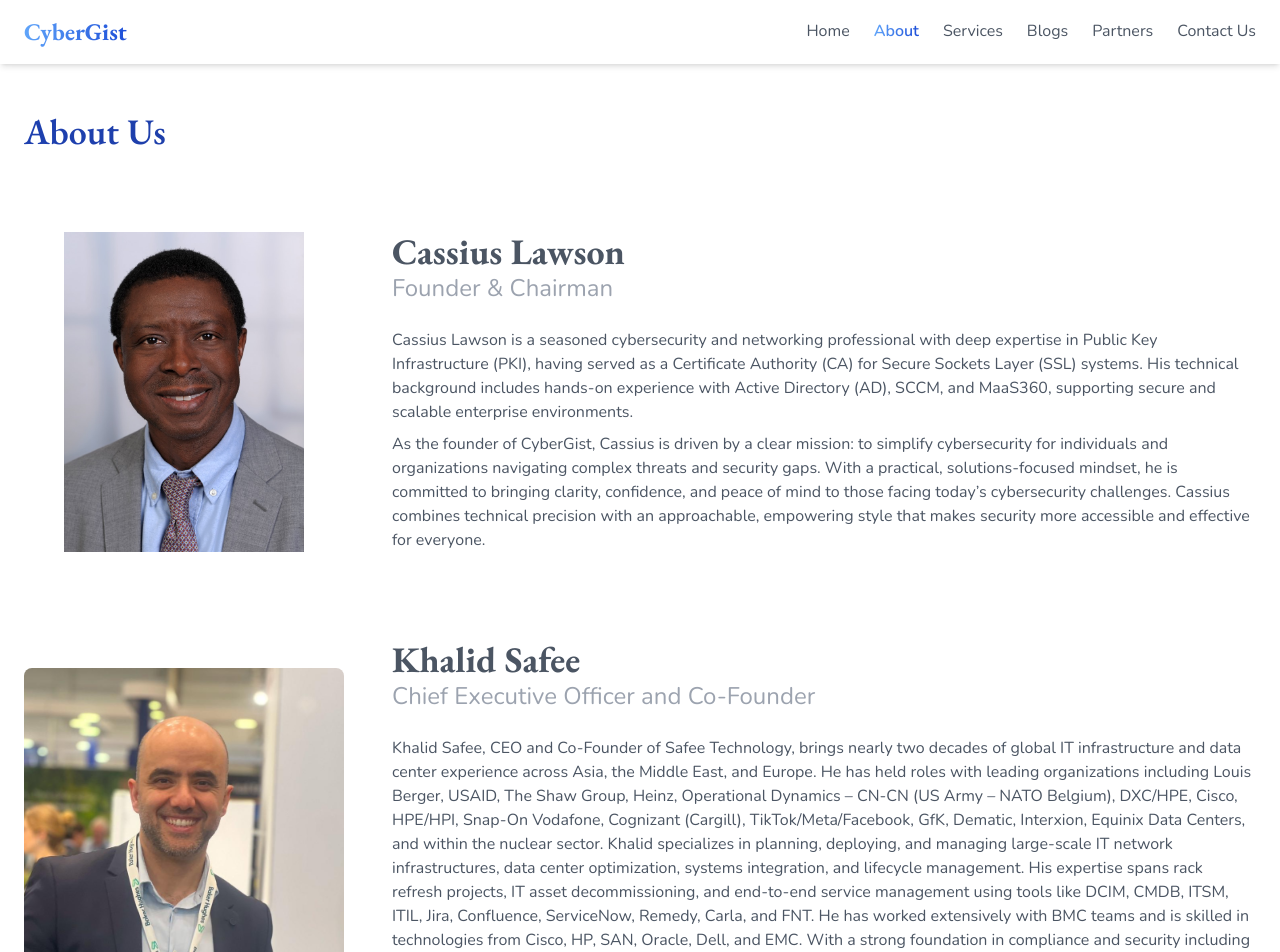
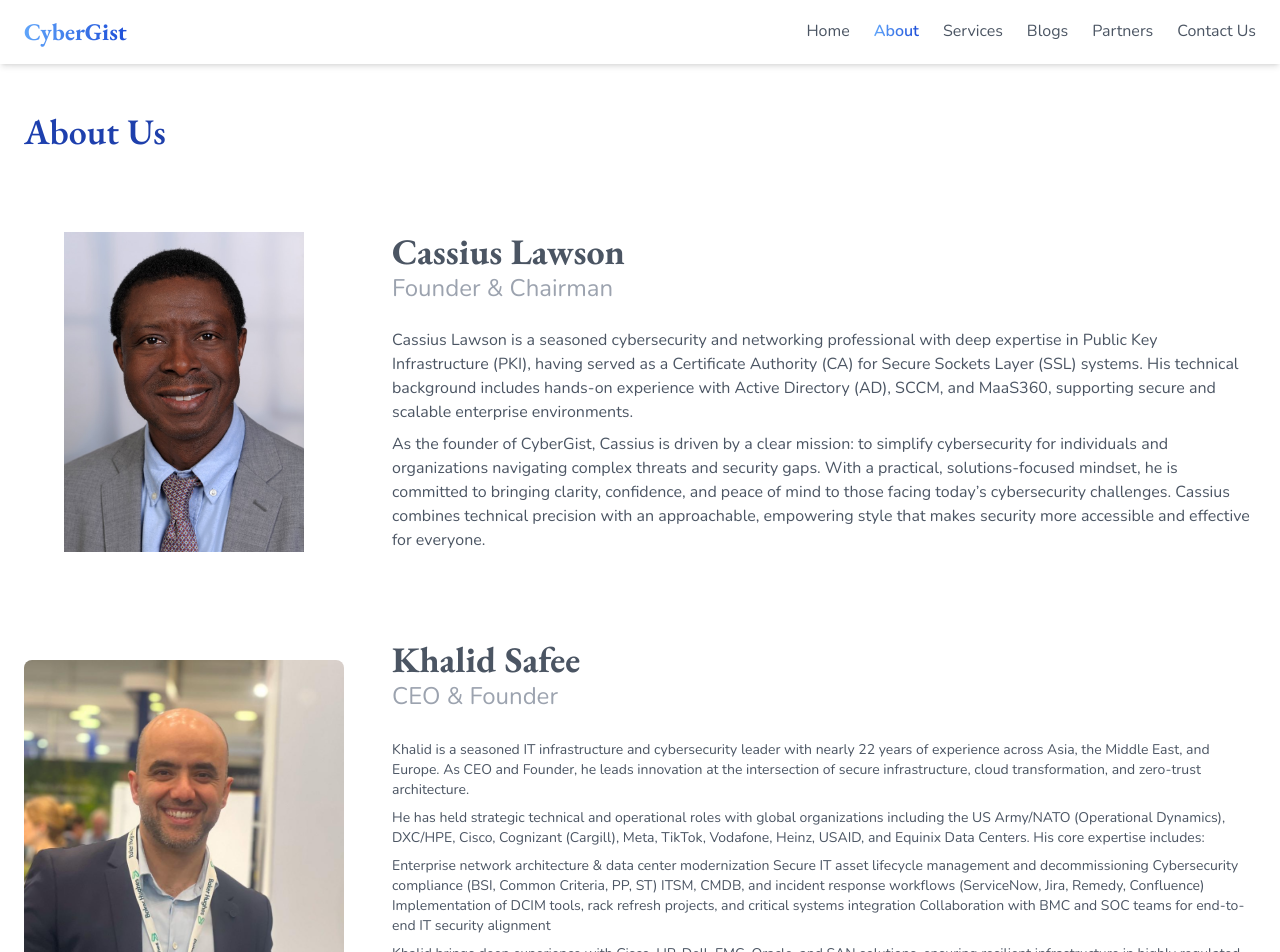
Before and after one commit to Phosah/cybergist, a Vue app: page /about in a window 1280 px wide. Shown: the top 952 px of the page. Built offline with nearby package versions, Linux system fonts and the light colour scheme.

Commit message:
Update Khalid details

```diff
--- a/src/pages/AboutPage.vue
+++ b/src/pages/AboutPage.vue
@@ -52,25 +52,33 @@
           class="w-full h-full object-cover rounded-lg"
         />
       </div>
-      <div>
+      <div class="text-sm">
         <p class="text-4xl font-bold font-garamond">Khalid Safee</p>
-        <p class="mb-6 text-gray-400 text-2xl text-2xl">Chief Executive Officer and Co-Founder</p>
-        <p>
-          Khalid Safee, CEO and Co-Founder of Safee Technology, brings nearly two decades of global
-          IT infrastructure and data center experience across Asia, the Middle East, and Europe. He
-          has held roles with leading organizations including Louis Berger, USAID, The Shaw Group,
-          Heinz, Operational Dynamics – CN-CN (US Army – NATO Belgium), DXC/HPE, Cisco, HPE/HPI,
-          Snap-On Vodafone, Cognizant (Cargill), TikTok/Meta/Facebook, GfK, Dematic, Interxion,
-          Equinix Data Centers, and within the nuclear sector. Khalid specializes in planning,
-          deploying, and managing large-scale IT network infrastructures, data center optimization,
-          systems integration, and lifecycle management. His expertise spans rack refresh projects,
-          IT asset decommissioning, and end-to-end service management using tools like DCIM, CMDB,
-          ITSM, ITIL, Jira, Confluence, ServiceNow, Remedy, Carla, and FNT. He has worked
-          extensively with BMC teams and is skilled in technologies from Cisco, HP, SAN, Oracle,
-          Dell, and EMC. With a strong foundation in compliance and security including frameworks
-          like the Federal Office for Information Security, Common Criteria (CC), Protection
-          Profiles (PP), and Security Targets Khalid Safee is uniquely qualified to lead complex IT
-          infrastructure initiatives in highly regulated and mission-critical environments.
+        <p class="mb-6 text-gray-400 text-2xl text-2xl">CEO & Founder</p>
+        <p class="py-1">
+          Khalid is a seasoned IT infrastructure and cybersecurity leader with nearly 22 years of
+          experience across Asia, the Middle East, and Europe. As CEO and Founder, he leads
+          innovation at the intersection of secure infrastructure, cloud transformation, and
+          zero-trust architecture.
+        </p>
+        <p class="py-1">
+          He has held strategic technical and operational roles with global organizations including
+          the US Army/NATO (Operational Dynamics), DXC/HPE, Cisco, Cognizant (Cargill), Meta,
+          TikTok, Vodafone, Heinz, USAID, and Equinix Data Centers. His core expertise includes:<br />
+        </p>
+
+        <p class="py-1">
+          Enterprise network architecture & data center modernization Secure IT asset lifecycle
+          management and decommissioning Cybersecurity compliance (BSI, Common Criteria, PP, ST)
+          ITSM, CMDB, and incident response workflows (ServiceNow, Jira, Remedy, Confluence)
+          Implementation of DCIM tools, rack refresh projects, and critical systems integration
+          Collaboration with BMC and SOC teams for end-to-end IT security alignment
+        </p>
+        <p class="py-1">
+          Khalid brings deep experience with Cisco, HP, Dell, EMC, Oracle, and SAN solutions,
+          ensuring resilient infrastructure in highly regulated and mission-critical environments.
+          He currently focuses on integrating post-quantum cryptography, AI-driven threat defense,
+          and zero-trust frameworks into enterprise and government systems.
         </p>
       </div>
     </section>
```
